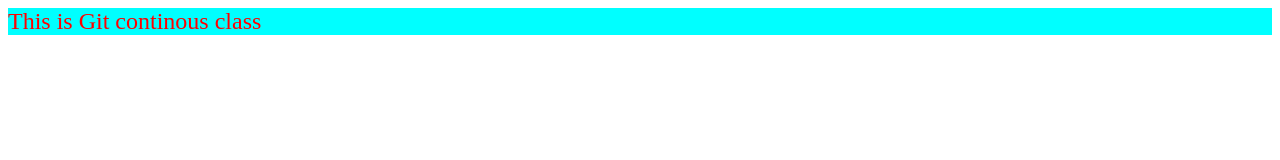
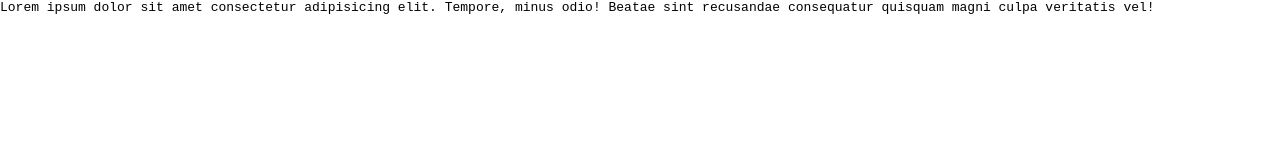
Before and after one commit to azeez307/git-practice, a plain HTML site: page index.html in a window 1280 px wide. Drawn offline with Linux system fonts and the light colour scheme.

Commit message:
all files added

```diff
--- a/New Forder/index.css
+++ /dev/null
@@ -1,5 +0,0 @@
-div{
-    background-color: aqua;
-    color: red;
-    font-size: x-large;
-}
--- /dev/null
+++ b/index.css
@@ -0,0 +1,10 @@
+*{
+    margin: 0;
+    padding: 0;
+    box-sizing: border-box;
+}
+p{
+    font-family: monospace;
+    font-size: 1em;
+    font-weight: 400;
+}
--- a/New Forder/index.html
+++ b/index.html
@@ -7,8 +7,8 @@
     <link rel="stylesheet" href="./index.css">
 </head>
 <body>
-    <div>
-         This is Git continous class
-    </div>
+    <p>
+        Lorem ipsum dolor sit amet consectetur adipisicing elit. Tempore, minus odio! Beatae sint recusandae consequatur quisquam magni culpa veritatis vel!
+    </p>
 </body>
 </html>
```
